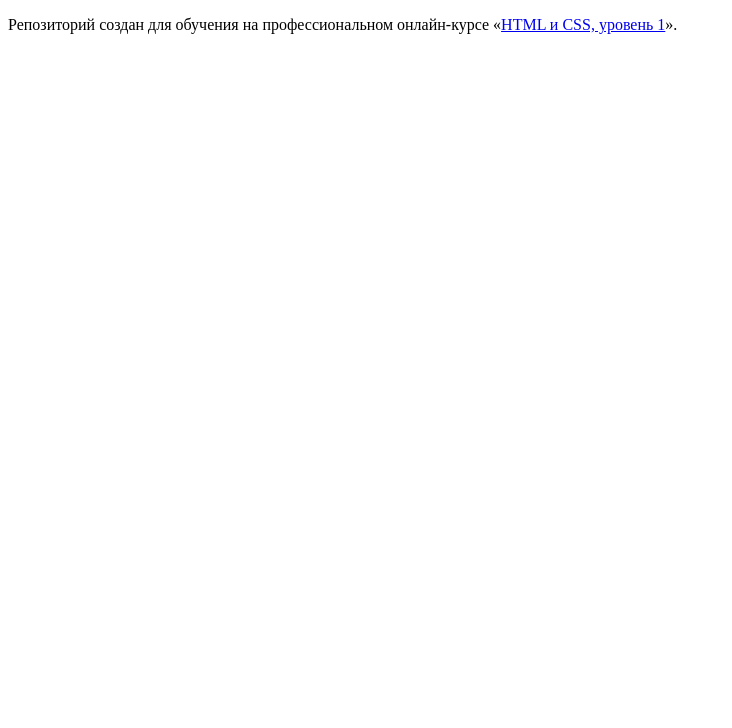
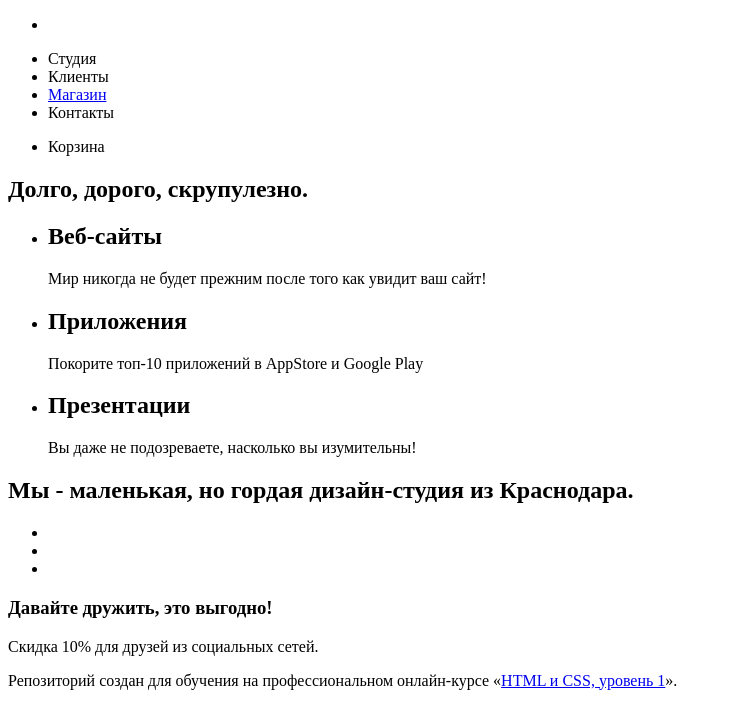
Before and after one commit to tassy0f/811417-nerds-25, a plain HTML site: page index.html in a window 1280 px wide. Shown: the whole page, without its empty margins (0-732 px from the left). Drawn offline with Linux system fonts and the light colour scheme.

Commit message:
index and shop(header)

```diff
--- a/index.html
+++ b/index.html
@@ -5,7 +5,54 @@
     <title>HTML Academy: Нёрдс</title>
   </head>
   <body>
+  	<header>
+  	  <nav>
+  		<ul class="logo">
+  			<li><a href="index.html"></a></li>
+  		</ul>
+  		<ul class="main-menu">
+  			<li>Студия</li>
+  			<li>Клиенты</li>
+  			<li><a href="shop.html">Магазин</a></li>
+  			<li>Контакты</li>
+  		</ul>
+  		<ul class="user-menu">
+  			<li>Корзина</li>
+  		</ul>
+  	  </nav>
+  	</header>
 
+  	<main>
+  		<section class="features">
+  			<h1>Долго, дорого, скрупулезно.</h1>
+  		</section>
+
+  		<section class="services">
+  			<ul class="serv-list">
+  				<li class="serv-item"><h1>Веб-сайты</h1>
+  					<p>Мир никогда не будет прежним после того как увидит ваш сайт!</p></li>
+  				<li class="serv-item"><h1>Приложения</h1>
+  					<p>Покорите топ-10 приложений в AppStore и Google Play</p></li>
+  				<li class="serv-item"><h1>Презентации</h1>
+  					<p>Вы даже не подозреваете, насколько вы изумительны!</p></li>
+  			</ul>
+  		</section>
+  		<section>
+  			<h2>Мы - маленькая, но гордая дизайн-студия из Краснодара.</h2>
+  		</section>
+  	</main>
+
+  	<footer>
+  		<div class="social-footer">
+  			<ul>
+  				<li class="social-button"></li>
+  				<li class="social-button"></li>
+  				<li class="social-button"></li>
+  			</ul>
+  			<h3>Давайте дружить, это выгодно!</h3>
+  			<p>Скидка 10% для друзей из социальных сетей.</p>
+  		</div>
+  	</footer>
     <p>Репозиторий создан для обучения на профессиональном онлайн‑курсе «<a href="https://htmlacademy.ru/intensive/htmlcss">HTML и CSS, уровень 1</a>».</p>
 
   </body>
```
Also changed, not shown: shop.html (added, +28 -0 lines).
